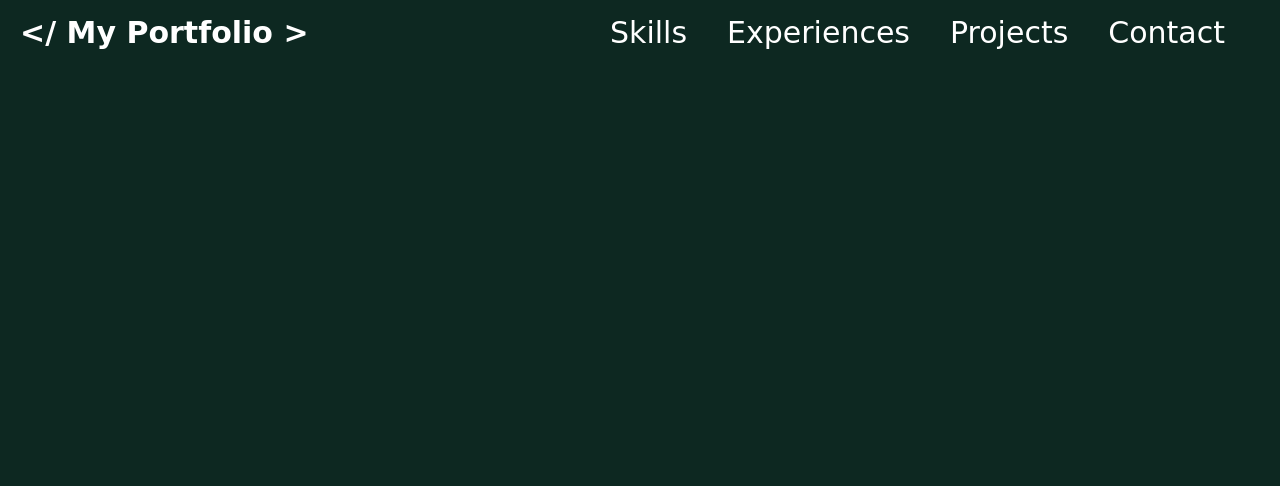
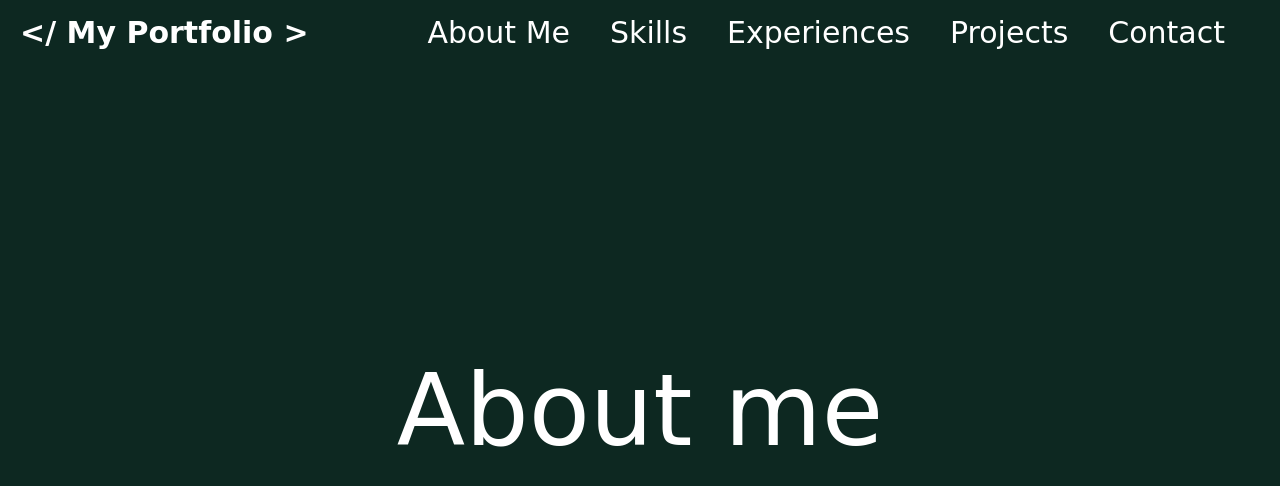
Before and after one commit to npopen/portfolio-template, a plain HTML site: page index.html in a window 1280 px wide. Drawn offline with Linux system fonts and the light colour scheme; a web font is replaced by a local one.

Commit message:
Added slidables

```diff
--- /dev/null
+++ b/css/content.css
@@ -0,0 +1,53 @@
+* {
+  box-sizing: border-box;
+}
+
+.slider {
+  text-align: center;
+  overflow: hidden;
+}
+
+.slides {
+  display: flex;
+
+  overflow-x: auto;
+  scroll-snap-type: x mandatory;
+
+  scroll-behavior: smooth;
+  -webkit-overflow-scrolling: touch;
+
+  /*
+    scroll-snap-points-x: repeat(300px);
+    scroll-snap-type: mandatory;
+    */
+}
+.slides::-webkit-scrollbar {
+  width: 10px;
+  height: 10px;
+  display: none;
+}
+.slides::-webkit-scrollbar-thumb {
+    display: none;
+  background: black;
+  border-radius: 10px;
+}
+.slides::-webkit-scrollbar-track {
+  background: transparent;
+}
+.slides > div {
+  scroll-snap-align: start;
+  flex-shrink: 0;
+  width: 100vw;
+  height: 90vh;
+  margin-right: 50px;
+  border-radius: 10px;
+  color: white;
+  transform-origin: center center;
+  transform: scale(1);
+  transition: transform 0.5s;
+  position: relative;
+  display: flex;
+  justify-content: center;
+  align-items: center;
+  font-size: 100px;
+}
--- /dev/null
+++ b/css/header.css
@@ -0,0 +1,90 @@
+@import url(https://fonts.googleapis.com/css?family=Poppins);
+@import url('https://fonts.googleapis.com/css2?family=Grape+Nuts&display=swap');
+
+* {
+    padding: 0;
+    margin: 0;
+
+  box-sizing: border-box;
+}
+body {
+    background-color: #0D2821;
+    font-family: 'Grape Nuts', cursive;
+}
+
+.header{
+    padding-top:15px;
+    padding-left: 10px;
+    padding-right: 10px;
+}
+
+.header__row {
+    display: flex;
+    flex-direction: row;
+    justify-content: space-between;
+    align-items: center;
+}
+
+.header__row__item--sizing {
+    margin: 10px;
+    font-size: 30px;
+    color: white;
+    font-family: 'Grape Nuts', cursive;
+}
+
+.header__row__item {
+    display: flex;
+    flex-direction: row;
+    justify-content: space-around;
+}
+
+.header__row__item__inner-item {
+    margin-left: 20px;
+    margin-right: 20px;
+  display: inline-block;
+  position: relative;
+}
+
+.header__row__item__inner-item>a::after {
+    content: '';
+    position: absolute;
+    width: 100%;
+    transform: scaleX(0);
+    height: 2px;
+    bottom: 0;
+    left: 0;
+    background-color: white;
+    transform-origin: bottom right;
+    transition: transform 0.25s ease-out;
+}
+
+.header__row__item__inner-item>a:hover::after {
+     transform: scaleX(1);
+  transform-origin: bottom left;
+}
+
+.header__row__item__inner-item>a:hover {
+    font-weight: bold;
+}
+
+.header__row__item:last-child {
+    padding-right: 25px;
+}
+
+.header__row__item:first-child {
+    padding-right: 25px;
+}
+
+
+.header__row__item__inner-item>a {
+    text-decoration: none;
+    color: white;
+    font-size: 30px;
+
+}
+
+.header__row__item--logo {
+    text-decoration: none;
+    font-weight: bold;
+    color: #ffffffd0;
+}
--- a/css/main.css
+++ b/css/main.css
@@ -1,88 +1,2 @@
-@import url(https://fonts.googleapis.com/css?family=Poppins);
-@import url('https://fonts.googleapis.com/css2?family=Grape+Nuts&display=swap');
-
-* {
-    padding: 0;
-    margin: 0;
-}
-body {
-    background-color: #0D2821;
-    font-family: 'Grape Nuts', cursive;
-}
-
-.header{
-    padding-top:15px;
-    padding-left: 10px;
-    padding-right: 10px;
-}
-
-.header__row {
-    display: flex;
-    flex-direction: row;
-    justify-content: space-between;
-    align-items: center;
-}
-
-.header__row__item--sizing {
-    margin: 10px;
-    font-size: 30px;
-    color: white;
-    font-family: 'Grape Nuts', cursive;
-}
-
-.header__row__item {
-    display: flex;
-    flex-direction: row;
-    justify-content: space-around;
-}
-
-.header__row__item__inner-item {
-    margin-left: 20px;
-    margin-right: 20px;
-  display: inline-block;
-  position: relative;
-}
-
-.header__row__item__inner-item>a::after {
-    content: '';
-    position: absolute;
-    width: 100%;
-    transform: scaleX(0);
-    height: 2px;
-    bottom: 0;
-    left: 0;
-    background-color: white;
-    transform-origin: bottom right;
-    transition: transform 0.25s ease-out;
-}
-
-.header__row__item__inner-item>a:hover::after {
-     transform: scaleX(1);
-  transform-origin: bottom left;
-}
-
-.header__row__item__inner-item>a:hover {
-    font-weight: bold;
-}
-
-.header__row__item:last-child {
-    padding-right: 25px;
-}
-
-.header__row__item:first-child {
-    padding-right: 25px;
-}
-
-
-.header__row__item__inner-item>a {
-    text-decoration: none;
-    color: white;
-    font-size: 30px;
-
-}
-
-.header__row__item--logo {
-    text-decoration: none;
-    font-weight: bold;
-    color: #ffffffd0;
-}
+@import url(header.css);
+@import url(content.css);
--- a/index.html
+++ b/index.html
@@ -2,10 +2,10 @@
 <html lang="en">
   <head>
     <!-- Single Page Portfolio Template -->
-    <meta charset="UTF-8">
-    <meta http-equiv="X-UA-Compatible" content="IE=edge">
-    <meta name="viewport" content="width=device-width, initial-scale=1.0">
-    <link rel="stylesheet" href="css/main.css">
+    <meta charset="UTF-8" />
+    <meta http-equiv="X-UA-Compatible" content="IE=edge" />
+    <meta name="viewport" content="width=device-width, initial-scale=1.0" />
+    <link rel="stylesheet" href="css/main.css" />
     <title>My Portfolio</title>
   </head>
   <body>
@@ -14,56 +14,60 @@
       <div class="header__row">
         <div class="header__row__item">
           <a href="index.html" class="header__row__item--logo">
-                <span class="header__row__item--sizing">&lt;/ My Portfolio &gt;</span>
+            <span class="header__row__item--sizing">
+              &lt;/ My Portfolio &gt;
+            </span>
           </a>
         </div>
 
         <div class="header__row__item">
           <div class="header__row__item__inner-item">
-                    <a href="#">Skills</a>
+            <a href="#about">About Me</a>
           </div>
 
           <div class="header__row__item__inner-item">
-                    <a href="#">Experiences</a>
+            <a href="#skills">Skills</a>
           </div>
 
           <div class="header__row__item__inner-item">
-                    <a href="#">Projects</a>
+            <a href="#experience">Experiences</a>
           </div>
 
           <div class="header__row__item__inner-item">
-                    <a href="#">Contact</a>
+            <a href="#project">Projects</a>
+          </div>
+
+          <div class="header__row__item__inner-item">
+            <a href="#contact">Contact</a>
+          </div>
+        </div>
+      </div>
+    </div>
+
+    <div class="content">
+        <div class="slider">
+
+
+
+            <div class="slides">
+              <div id="about">
+                About me
+              </div>
+              <div id="skills">
+                skills
+              </div>
+              <div id="experience">
+                experience
+              </div>
+              <div id="project">
+                projects
+              </div>
+              <div id="contact">
+                contact
+              </div>
             </div>
           </div>
 
     </div>
-    </div>
-
-    <!-- Hero Image -->
-
-
-    <!-- Skills(with language and tools list like github) -->
-
-
-
-    <!-- Experience -->
-
-
-    <!-- Project Cards -->
-
-
-    <!-- Education -->
-
-
-    <!-- Reach out to me -->
-
-
-    <!-- Footer -->
-
-
-
-
-
-
   </body>
 </html>
```
Also changed, not shown: 1 other file. Lines whose indentation alone changed are shown as unchanged.
